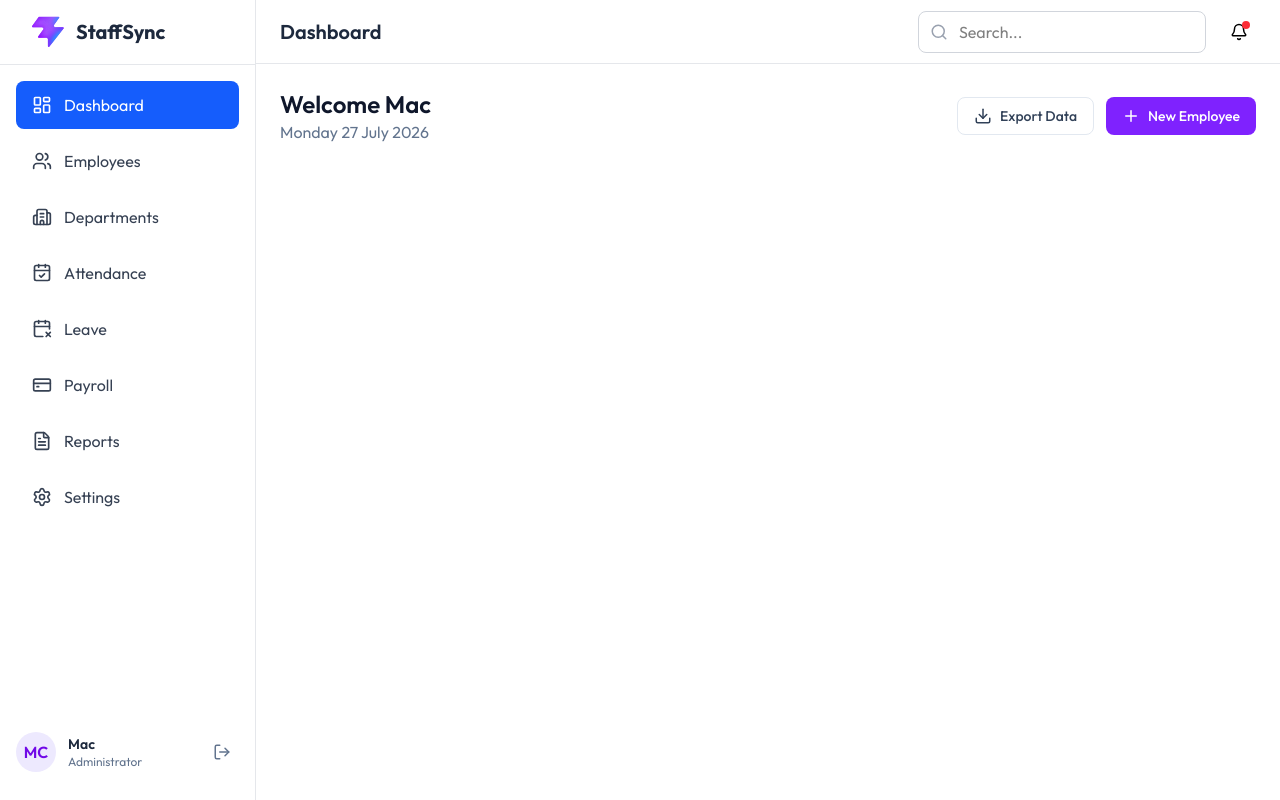
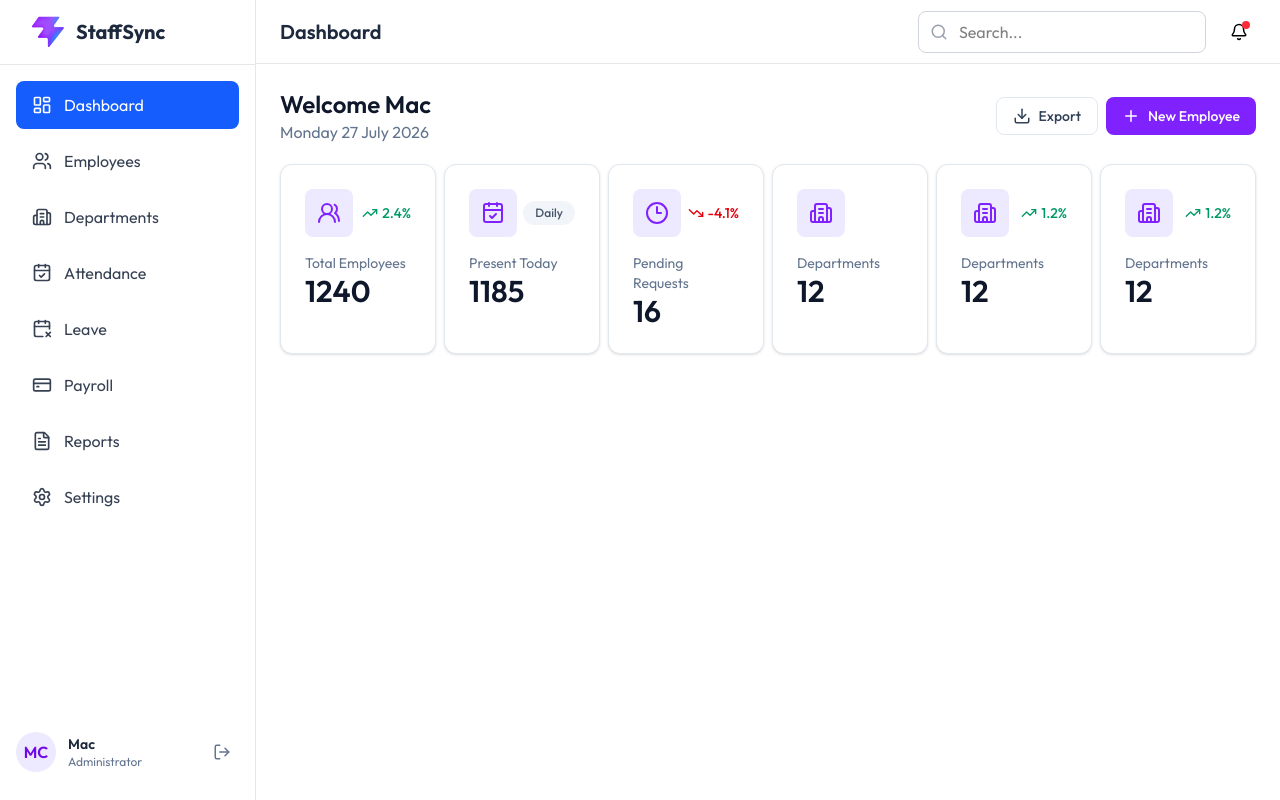
Before and after one commit to Firoz-mac/StaffSync, a React (Vite) app in the folder client/: page /dashboard in a window 1280 px wide. Built offline with nearby package versions, Linux system fonts and the light colour scheme.

Commit message:
feat: implement reusable admin dashboard summary cards

```diff
--- a/client/src/components/dashboard/WelcomeBanner.jsx
+++ b/client/src/components/dashboard/WelcomeBanner.jsx
@@ -15,14 +15,14 @@ const WelcomeBanner = () => {
             <p className="text-slate-500">{today}</p>
         </div>
 
-        <div className='flex flex-wrap gap-3'>
+        <div className='flex flex-wrap gap-2'>
 
             <Button variant='outline'>
                 <Download size={18} />
-                Export Data
+                Export
             </Button>
 
-            <Button variant='primary'>
+            <Button variant='primary' className="flex-1 sm:flex-none justify-center">
                 <Plus size={18}/>
                 New Employee
             </Button>
--- /dev/null
+++ b/client/src/components/dashboard/summaryCard/SummaryCard.jsx
@@ -0,0 +1,89 @@
+import React from 'react'
+import { UsersRound, TrendingUp, TrendingDown } from "lucide-react";
+
+const SummaryCard = ({
+  title,
+  icon: Icon,
+  value,
+  tag = null,
+  trendValue = null,
+  trendDirection = null,
+}) => {
+
+  const TrendIcon =
+    trendDirection
+      ? trendDirection === "positive"
+        ? TrendingUp
+        : TrendingDown
+      : null
+
+  return (
+    <div
+      className='flex h-full flex-col rounded-md lg:rounded-xl
+      border border-slate-200 bg-white p-3 lg:p-6 shadow-sm cursor-pointer'
+    >
+
+      <div className='flex gap-2 lg:block'>
+
+        <div className='flex items-center justify-between'>
+
+          <div
+            className="flex h-5 w-5 lg:h-12 lg:w-12 items-center justify-center
+            rounded-lg lg:bg-violet-100 text-violet-600"
+          >
+            <Icon
+              aria-hidden="true"
+              className="h-5 w-5 lg:h-6 lg:w-6"
+            />
+          </div>
+
+
+          <div className="hidden lg:flex items-center">
+            {
+              trendValue
+              ? (
+                  <div
+                    className={`flex items-center gap-1 text-sm font-medium
+                      ${
+                        trendDirection === "positive"
+                          ?"text-emerald-600"
+                          : "text-red-600"
+                      }
+                    `}
+                  >
+                    <TrendIcon size={16}/>
+                    {trendValue}
+                  </div>
+                )
+              :
+              tag
+              ? (
+                  <div
+                    className="rounded-full bg-slate-100 px-3 py-1
+                    text-xs font-medium text-slate-600"
+                  >
+                    {tag}
+                  </div>
+                )
+              : null
+            }
+
+          </div>
+
+        </div>
+
+        <p className="lg:mt-4 text-sm text-slate-500">
+          {title}
+        </p>
+
+      </div>
+
+      <h2 className="mt-2 lg:mt-0 text-2xl lg:text-3xl font-semibold text-slate-900">
+        {value}
+      </h2>
+
+    </div>
+  )
+}
+
+export default SummaryCard
--- /dev/null
+++ b/client/src/components/dashboard/summaryCard/SummaryCardSection.jsx
@@ -0,0 +1,18 @@
+import React from 'react'
+import SummaryCard from './SummaryCard'
+import { adminSummaryCards } from '../../../constants/dashboard/adminSummaryCards'
+
+const SummaryCardSection = () => {
+  return (
+    <div className='grid grid-cols-2 lg:grid-cols-6 gap-2 py-5'>
+        {adminSummaryCards.map((card)=>(
+            <SummaryCard
+                key={card.id}
+                {...card}
+            />
+        ))}
+    </div>
+  )
+}
+
+export default SummaryCardSection
--- /dev/null
+++ b/client/src/constants/dashboard/adminSummaryCards.js
@@ -0,0 +1,55 @@
+import {
+    UsersRound,
+    CircleCheck,
+    Building2,
+    CalendarCheck,
+    Clock3,
+} from "lucide-react";
+
+export const adminSummaryCards = [
+    {
+        id: 1,
+        title: "Total Employees",
+        value: 1240,
+        icon: UsersRound,
+        trendValue: "2.4%",
+        trendDirection: "positive"
+    },
+    {
+        id: 2,
+        title: "Present Today",
+        value: 1185,
+        icon: CalendarCheck,
+        tag: "Daily",
+    },
+    {
+        id: 3,
+        title: "Pending Requests",
+        value: 16,
+        icon: Clock3,
+        trendValue: "-4.1%",
+        trendDirection: "negative"
+    },
+    {
+        id: 4,
+        title: "Departments",
+        value: 12,
+        icon: Building2,
+    },
+    {
+        id: 5,
+        title: "Departments",
+        value: 12,
+        icon: Building2,
+        trendValue: "1.2%",
+        trendDirection: "positive"
+    },
+    {
+        id: 6,
+        title: "Departments",
+        value: 12,
+        icon: Building2,
+        trendValue: "1.2%",
+        trendDirection: "positive"
+    },
+]
--- a/client/src/pages/dashboard/AdminDashboard.jsx
+++ b/client/src/pages/dashboard/AdminDashboard.jsx
@@ -1,10 +1,13 @@
 import React from 'react'
 import WelcomeBanner from '../../components/dashboard/WelcomeBanner'
+import SummaryCardSection from '../../components/dashboard/summaryCard/SummaryCardSection'
 
 const AdminDashboard = () => {
+
   return (
     <div className='p-6'>
         <WelcomeBanner/>
+        <SummaryCardSection/>
     </div>
   )
 }
```
